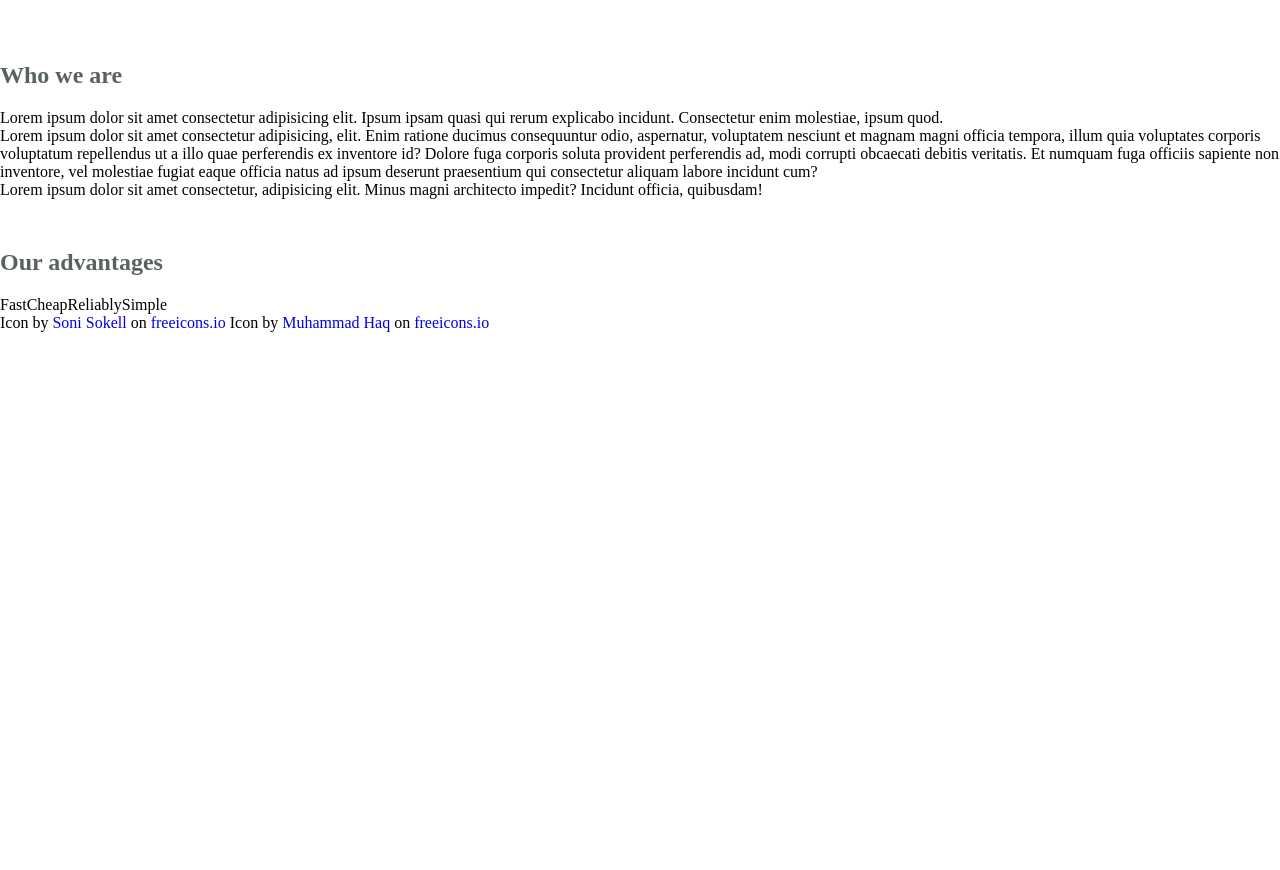
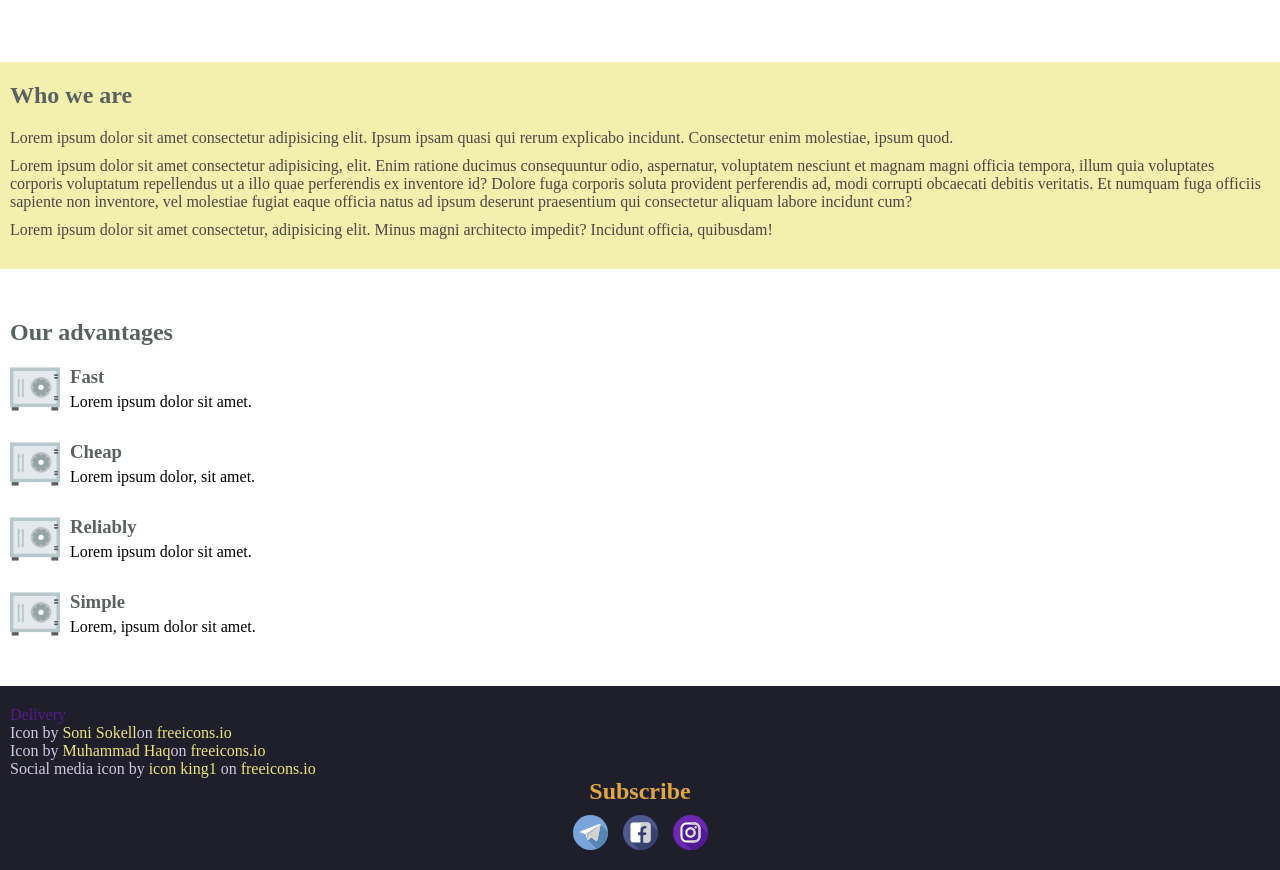
Before and after one commit to CasinoRoyal/coffee_stuff, a website built with Parcel: page index.html in a window 1280 px wide. Shown: the part 975-1845 px from the top of the page. Before the commit the page ends 1307 px from the top, so only its background shows below. Built offline with nearby package versions, Linux system fonts and the light colour scheme.

Commit message:
Add footer and social edia icons

```diff
--- /dev/null
+++ b/css/_about.scss
@@ -0,0 +1,16 @@
+.about {
+  padding: 20px 10px;
+  background-color: #ece5799e;
+
+  &__company {
+    color: #42688f;
+  }
+
+  &__description {
+
+    & p {
+      margin-bottom: 10px;
+      color: #4b4747;
+    }
+  }
+}
--- a/css/_advantages.scss
+++ b/css/_advantages.scss
@@ -1,7 +1,33 @@
 .advantages {
-
+  padding: 0 10px;
 
   &__list {
     display: flex;
+    flex-direction: column;
+  }
+
+  &__item:not(:last-child) {
+    margin-bottom: 30px;
+  }
+
+  &__item {
+    position: relative;
+    padding-left: 60px;
+
+    &:before {
+      content: '';
+      position: absolute;
+      top: 50%;
+      left: 0;
+      width: 50px;
+      height: 50px;
+      transform: translateY(-25px);
+      background-image: url(./image/advantages/safe.svg);
+    }
+  }
+
+
+  &__subtitle {
+    margin-bottom: 5px;
   }
 }
--- a/css/_base.scss
+++ b/css/_base.scss
@@ -47,6 +47,6 @@ p {
   margin-bottom: 20px;
 }
 
-main > section:not(:last-child) {
+main > section {
   margin-bottom: 50px;
 }
--- /dev/null
+++ b/css/_footer.scss
@@ -0,0 +1,13 @@
+.footer {
+  color: #d2c9e3;
+  padding: 20px 10px;
+  background-color: #1f1f2c;
+
+  &__section {
+
+  }
+}
+
+.thanks a {
+  color: #ece579;
+}
--- /dev/null
+++ b/css/_social.scss
@@ -0,0 +1,38 @@
+.social {
+  &__title {
+    margin-bottom: 10px;
+    text-align: center;
+    color: #dfa741;
+  }
+
+  &__list {
+    display: flex;
+    justify-content: center;
+  }
+
+  &__item:not(:last-child) {
+    margin-right: 15px;
+  }
+
+  &__item {
+
+  }
+
+  &__link {
+    display: block;
+    width: 35px;
+    height: 35px;
+  }
+
+  &__link--telegram {
+    background-image: url(./image/social-media/telegram.svg);
+  }
+
+  &__link--facebook {
+    background-image: url(./image/social-media/facebook.svg);
+  }
+
+  &__link--instagram {
+    background-image: url(./image/social-media/instagram.svg);
+  }
+}
--- a/index.html
+++ b/index.html
@@ -336,7 +336,7 @@
       <section class="about">
         <div class="about__company">
           <h2 class="title about__title">Who we are</h2>
-          <p class="about__description">
+          <div class="about__description">
             <p>
               Lorem ipsum dolor sit amet consectetur adipisicing elit. Ipsum ipsam quasi qui rerum explicabo incidunt. Consectetur enim molestiae, ipsum quod.
             </p>
@@ -346,7 +346,7 @@
             <p>
               Lorem ipsum dolor sit amet consectetur, adipisicing elit. Minus magni architecto impedit? Incidunt officia, quibusdam!
             </p>
-          </p>
+          </div>
         </div>
       </section>
 
@@ -355,30 +355,67 @@
         <h2 class="title advantages__title">Our advantages</h2>
         <ul class="advantages__list">
           <li class="advantages__item">
-            <div class="advantages__description">Fast</div>
+            <h3 class="title advantages__subtitle">Fast</h3>
+            <p class="advantages__description">Lorem ipsum dolor sit amet.</p>
           </li>
           <li class="advantages__item">
-            <div class="advantages__description">Cheap</div>
+            <h3 class="title advantages__subtitle">Cheap</h3>
+            <p class="advantages__description">Lorem ipsum dolor, sit amet.</p>
           </li>
           <li class="advantages__item">
-            <div class="advantages__description">Reliably</div>
+            <h3 class="title advantages__subtitle">Reliably</h3>
+            <p class="advantages__description">Lorem ipsum dolor sit amet.</p>
           </li>
           <li class="advantages__item">
-            <div class="advantages__description">Simple</div>
+            <h3 class="title advantages__subtitle">Simple</h3>
+            <p class="advantages__description">Lorem, ipsum dolor sit amet.</p>
           </li>
         </ul>
       </section>
     </main>
+
+    <!-- HELP -->
+
     <!-- FOOTER
+      delivery
       social
       contact
       callback?
     -->
     <footer class="footer">
-      <div class="thanks">
-        Icon by <a href="https://freeicons.io/profile/6200">Soni Sokell</a> on <a href="https://freeicons.io">freeicons.io</a>
-        Icon by <a href="https://freeicons.io/profile/823">Muhammad Haq</a> on <a href="https://freeicons.io">freeicons.io</a>
+      <div class="footer__section">
+        <a class="delivery" href="">Delivery</a>
+      </div>
 
+      <div class="footer__section footer__section--list">
+        <div class="thanks">
+          <ul class="thanks__list">
+            <li class="thanks__item">
+              Icon by <a href="https://freeicons.io/profile/6200">Soni Sokell</a>on <a href="https://freeicons.io">freeicons.io</a>
+            </li>
+            <li class="thanks__item">
+              Icon by <a href="https://freeicons.io/profile/823">Muhammad Haq</a>on <a href="https://freeicons.io">freeicons.io</a>
+            </li>
+            <li class="thanks__item">
+              Social media icon by <a href="https://freeicons.io/profile/3">icon king1</a> on <a href="https://freeicons.io">freeicons.io</a>
+            </li>
+          </ul>
+        </div>
+      </div>
+
+      <div class="social">
+        <h2 class="title social__title">Subscribe</h2>
+        <ul class="social__list">
+          <li class="social__item">
+            <a href="https://www.telegram.org" class="social__link social__link--telegram"></a>
+          </li>
+          <li class="social__item">
+            <a href="https://www.facebook.com" class="social__link social__link--facebook"></a>
+          </li>
+          <li class="social__item">
+            <a href="https://www.instagram.com" class="social__link social__link--instagram"></a>
+          </li>
+        </ul>
       </div>
     </footer>
 </body>
--- a/index.scss
+++ b/index.scss
@@ -4,4 +4,7 @@
 @import './css/_catalog.scss';
 @import './css/_nav.scss';
 @import './css/_widget.scss';
+@import './css/_about.scss';
 @import './css/_advantages.scss';
+@import './css/_footer.scss';
+@import './css/_social.scss';
```
Also changed, not shown: image/social-media/facebook.svg (added), image/social-media/instagram.svg (added), image/social-media/telegram.svg (added), image/social-media/viber.svg (added).
